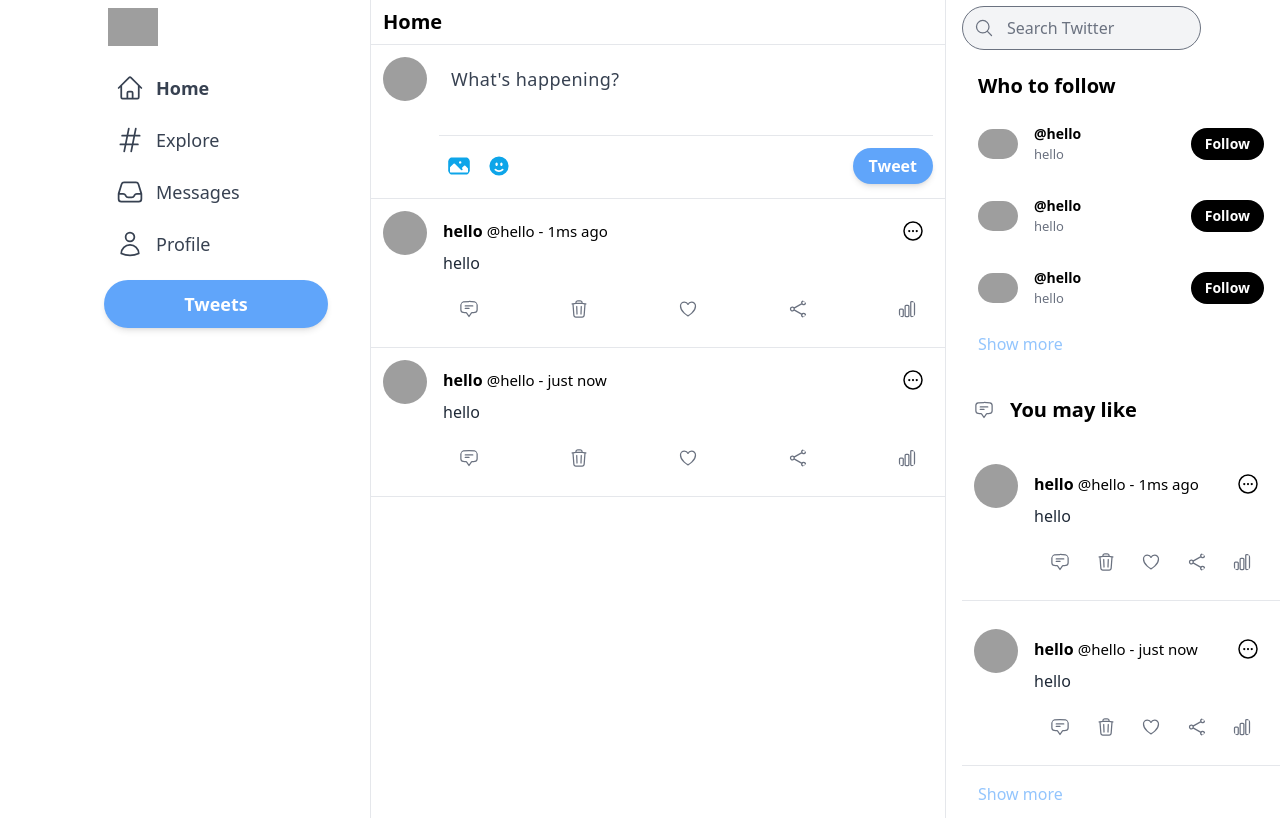
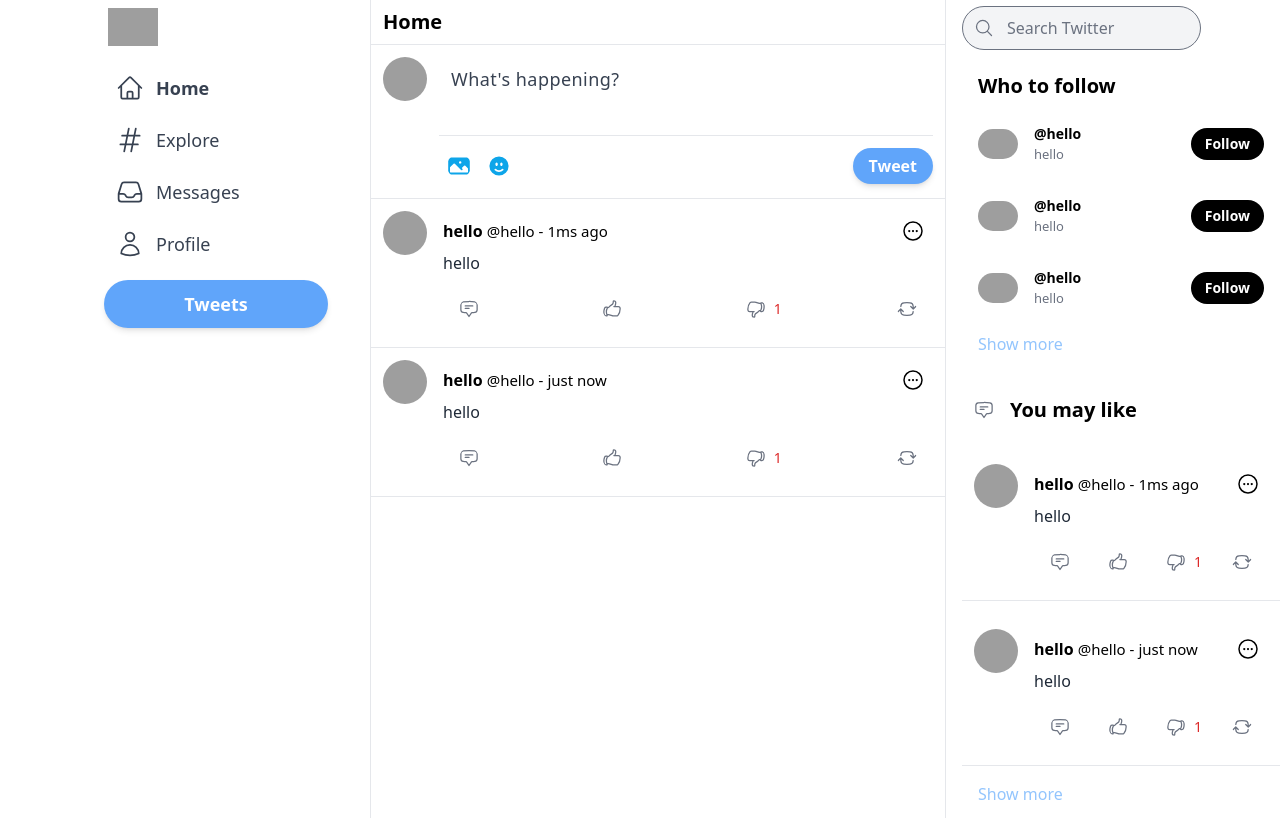
Before and after one commit to ChuiKinHo/CSCI3100_Project, a Next.js app: page / in a window 1280 px wide. Built offline with nearby package versions, Linux system fonts and the light colour scheme; grey boxes are pictures that could not be loaded.

Commit message:
Update Post.js

```diff
--- a/src/components/Post.js
+++ b/src/components/Post.js
@@ -5,6 +5,9 @@
   HeartIcon,
   ShareIcon,
   TrashIcon,
+  ArrowPathRoundedSquareIcon,
+  HandThumbUpIcon,
+  HandThumbDownIcon,
 } from "@heroicons/react/24/outline";
 
 export default function Post({ post, id }) {
@@ -39,28 +42,20 @@
         <img className="rounded-2xl mr-2" src={post.image} alt="" />
 
         <div className="flex justify-between text-gray-500 p-2">
-          <div className="flex items-center select-none">
-            {/*TODO:: Turn this into button */}
+          <button className="flex items-center select-none">
             <ChatBubbleBottomCenterTextIcon className="h-9 w-9 hoverEffect p-2 hover:text-sky-500 hover:bg-sky-100" />
-          </div>
+          </button>
 
-          {/*TODO:: Turn this into button */}
-          {
-            /*TODO:: If the user is the poster */ 1 && (
-              <TrashIcon className="h-9 w-9 hoverEffect p-2 hover:text-red-600 hover:bg-red-100" />
-            )
-          }
-
-          <div className="flex items-center">
-            {/*TODO:: Turn this into button */}
-            <HeartIcon className="h-9 w-9 hoverEffect p-2 hover:text-red-600 hover:bg-red-100" />
-          </div>
-
-          {/*TODO:: Turn this into button */}
-          <ShareIcon className="h-9 w-9 hoverEffect p-2 hover:text-sky-500 hover:bg-sky-100" />
-          {/*TODO:: Turn this into button */}
-          <ChartBarIcon className="h-9 w-9 hoverEffect p-2 hover:text-sky-500 hover:bg-sky-100" />
-          {/* Missing retweet button */}
+          <button className="flex items-center">
+            <HandThumbUpIcon className="h-9 w-9 hoverEffect p-2 hover:text-green-600 hover:bg-green-100" />
+          </button>
+          <button className="flex items-center">
+            <HandThumbDownIcon className="h-9 w-9 hoverEffect p-2 hover:text-red-600 hover:bg-red-100" />
+            <span className="text-red-600 text-sm select-none">1</span>
+          </button>
+          <button className="flex items-center">
+            <ArrowPathRoundedSquareIcon className="h-9 w-9 hoverEffect p-2 hover:text-blue-600 hover:bg-blue-100" />
+          </button>
         </div>
       </div>
     </div>
```
